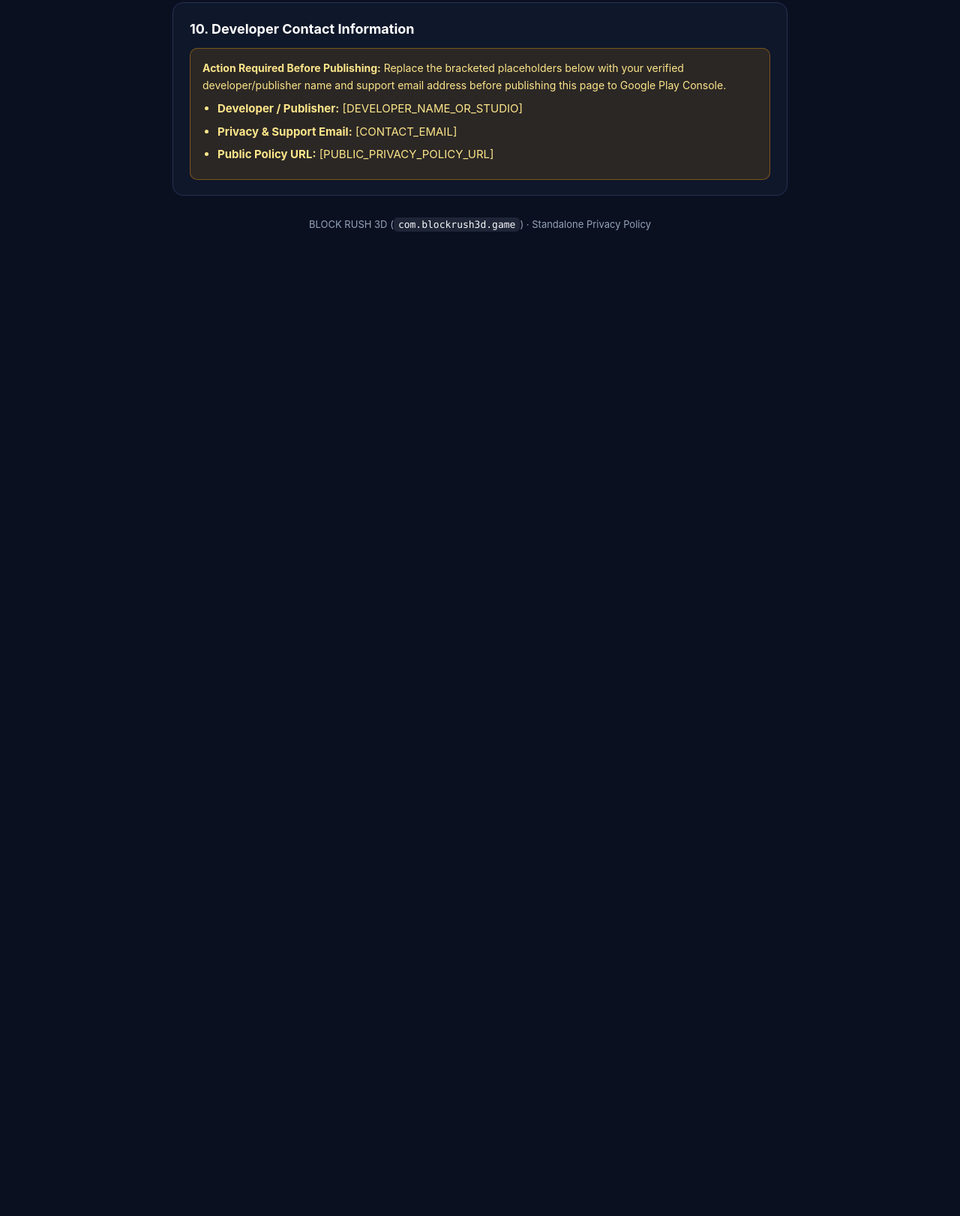
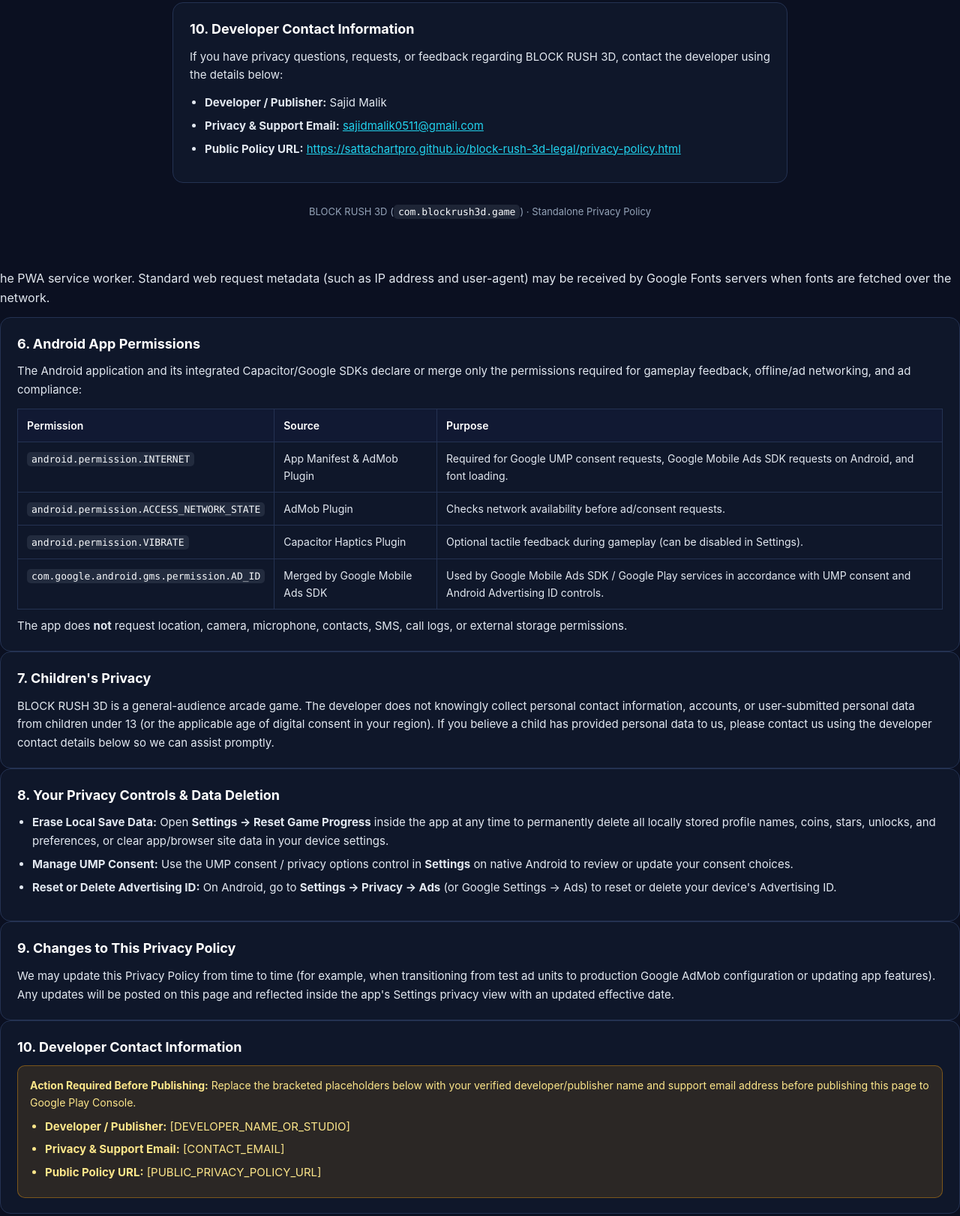
Before and after one commit to sattachartpro/block-rush-3d-legal, a plain HTML site: page privacy-policy.html in a window 1280 px wide. Shown: the part 3139-4761 px from the top of the page at 75% size. Before the commit the page ends 3513 px from the top, so only its background shows below. Drawn offline with Linux system fonts and the light colour scheme.

Commit message:
Update privacy policy with developer contact details
Added developer contact information and privacy controls to the privacy policy.

```diff
--- a/privacy-policy.html
+++ b/privacy-policy.html
@@ -403,6 +403,133 @@
 
         <section>
           <h2>10. Developer Contact Information</h2>
+          <p>
+            If you have privacy questions, requests, or feedback regarding BLOCK RUSH 3D, contact the
+            developer using the details below:
+          </p>
+          <ul>
+            <li><strong>Developer / Publisher:</strong> Sajid Malik</li>
+            <li>
+              <strong>Privacy &amp; Support Email:</strong>
+              <a href="mailto:sajidmalik0511@gmail.com">sajidmalik0511@gmail.com</a>
+            </li>
+            <li>
+              <strong>Public Policy URL:</strong>
+              <a
+                href="https://sattachartpro.github.io/block-rush-3d-legal/privacy-policy.html"
+                target="_blank"
+                rel="noopener noreferrer"
+                >https://sattachartpro.github.io/block-rush-3d-legal/privacy-policy.html</a
+              >
+            </li>
+          </ul>
+        </section>
+      </main>
+
+      <footer>
+        BLOCK RUSH 3D (<code>com.blockrush3d.game</code>) &middot; Standalone Privacy Policy
+      </footer>
+    </div>
+  </body>
+</html>he PWA service worker. Standard web request metadata (such as IP address
+            and user-agent) may be received by Google Fonts servers when fonts are fetched over the
+            network.
+          </p>
+        </section>
+
+        <section>
+          <h2>6. Android App Permissions</h2>
+          <p>
+            The Android application and its integrated Capacitor/Google SDKs declare or merge only
+            the permissions required for gameplay feedback, offline/ad networking, and ad compliance:
+          </p>
+          <table>
+            <thead>
+              <tr>
+                <th>Permission</th>
+                <th>Source</th>
+                <th>Purpose</th>
+              </tr>
+            </thead>
+            <tbody>
+              <tr>
+                <td><code>android.permission.INTERNET</code></td>
+                <td>App Manifest &amp; AdMob Plugin</td>
+                <td>
+                  Required for Google UMP consent requests, Google Mobile Ads SDK requests on
+                  Android, and font loading.
+                </td>
+              </tr>
+              <tr>
+                <td><code>android.permission.ACCESS_NETWORK_STATE</code></td>
+                <td>AdMob Plugin</td>
+                <td>Checks network availability before ad/consent requests.</td>
+              </tr>
+              <tr>
+                <td><code>android.permission.VIBRATE</code></td>
+                <td>Capacitor Haptics Plugin</td>
+                <td>Optional tactile feedback during gameplay (can be disabled in Settings).</td>
+              </tr>
+              <tr>
+                <td><code>com.google.android.gms.permission.AD_ID</code></td>
+                <td>Merged by Google Mobile Ads SDK</td>
+                <td>
+                  Used by Google Mobile Ads SDK / Google Play services in accordance with UMP
+                  consent and Android Advertising ID controls.
+                </td>
+              </tr>
+            </tbody>
+          </table>
+          <p style="margin-top: 10px">
+            The app does <strong>not</strong> request location, camera, microphone, contacts, SMS,
+            call logs, or external storage permissions.
+          </p>
+        </section>
+
+        <section>
+          <h2>7. Children&apos;s Privacy</h2>
+          <p>
+            BLOCK RUSH 3D is a general-audience arcade game. The developer does not knowingly
+            collect personal contact information, accounts, or user-submitted personal data from
+            children under 13 (or the applicable age of digital consent in your region). If you
+            believe a child has provided personal data to us, please contact us using the developer
+            contact details below so we can assist promptly.
+          </p>
+        </section>
+
+        <section>
+          <h2>8. Your Privacy Controls &amp; Data Deletion</h2>
+          <ul>
+            <li>
+              <strong>Erase Local Save Data:</strong> Open <strong>Settings &rarr; Reset Game
+              Progress</strong> inside the app at any time to permanently delete all locally stored
+              profile names, coins, stars, unlocks, and preferences, or clear app/browser site data
+              in your device settings.
+            </li>
+            <li>
+              <strong>Manage UMP Consent:</strong> Use the UMP consent / privacy options control in
+              <strong>Settings</strong> on native Android to review or update your consent choices.
+            </li>
+            <li>
+              <strong>Reset or Delete Advertising ID:</strong> On Android, go to
+              <strong>Settings &rarr; Privacy &rarr; Ads</strong> (or Google Settings &rarr; Ads)
+              to reset or delete your device&apos;s Advertising ID.
+            </li>
+          </ul>
+        </section>
+
+        <section>
+          <h2>9. Changes to This Privacy Policy</h2>
+          <p>
+            We may update this Privacy Policy from time to time (for example, when transitioning from
+            test ad units to production Google AdMob configuration or updating app features). Any
+            updates will be posted on this page and reflected inside the app&apos;s Settings privacy
+            view with an updated effective date.
+          </p>
+        </section>
+
+        <section>
+          <h2>10. Developer Contact Information</h2>
           <div class="placeholder-box">
             <strong>Action Required Before Publishing:</strong> Replace the bracketed placeholders
             below with your verified developer/publisher name and support email address before
```
